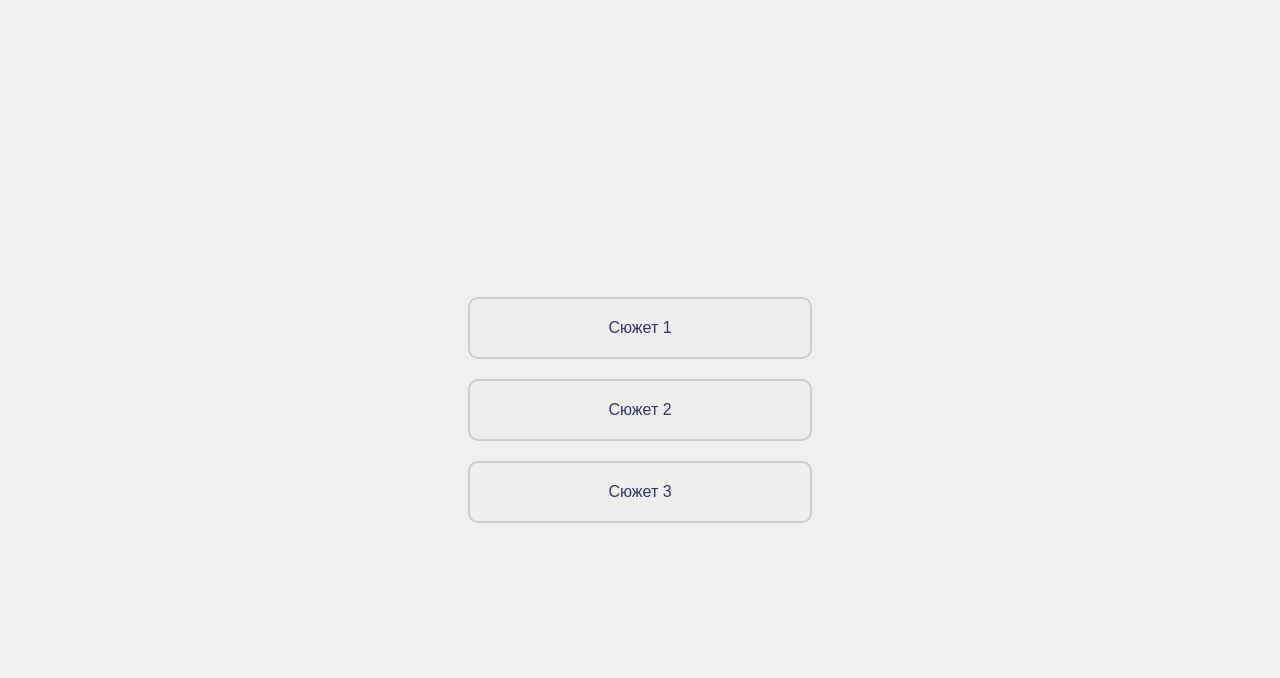
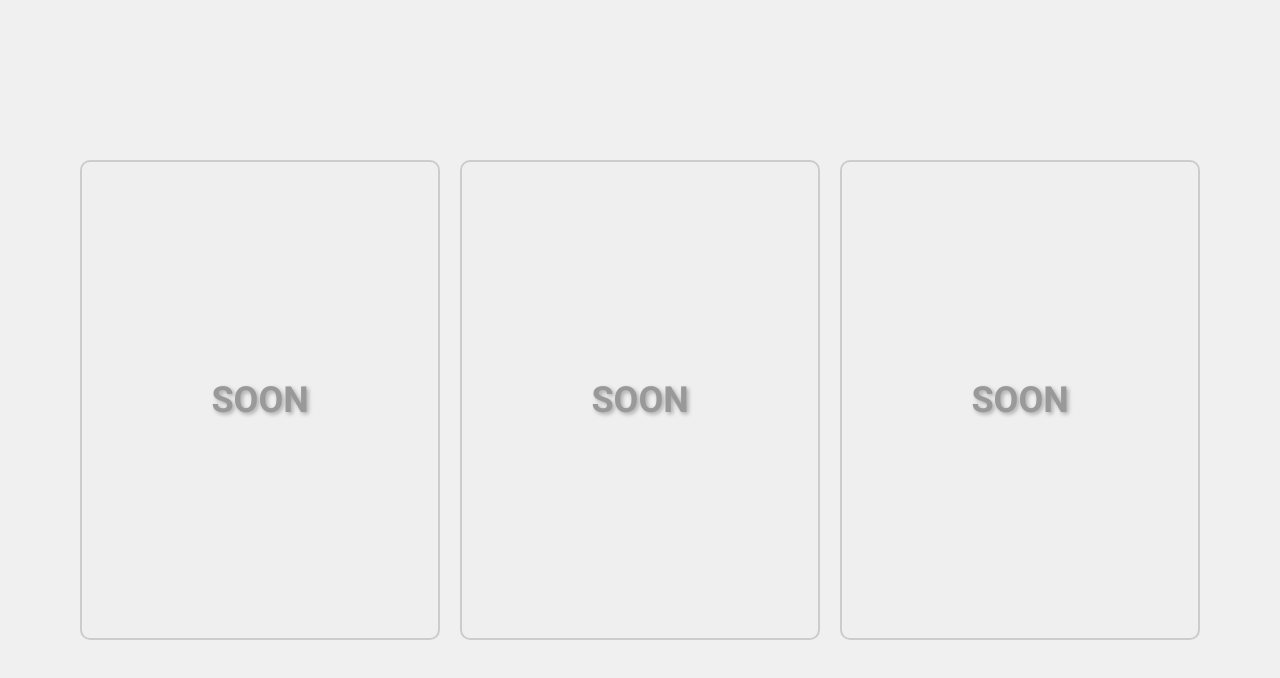
Before and after one commit to No4Ka299/G3laZi-Inspector, a plain HTML site: page story_choices.html in a window 1280 px wide. Drawn offline with Linux system fonts and the light colour scheme.

Commit message:
Add files via upload

```diff
--- a/story_choices.html
+++ b/story_choices.html
@@ -2,6 +2,10 @@
 <html>
 <head>
   <title>Выбор сюжета</title>
+  <!-- Подключаем шрифт Roboto -->
+  <link rel="preconnect" href="https://fonts.googleapis.com">
+  <link rel="preconnect" href="https://fonts.gstatic.com" crossorigin>
+  <link href="https://fonts.googleapis.com/css2?family=Roboto:wght@400;700&display=swap" rel="stylesheet">
   <style>
     body {
       background-color: #f0f0f0;
@@ -17,33 +21,63 @@
 
     .story-choice-container {
       display: flex;
-      flex-direction: column;
+      flex-direction: row;
       align-items: center;
+      justify-content: center;
       gap: 20px;
-      margin-top: 20px;
+      width: 100%;
+      max-width: 1200px;
     }
 
     .story-choice {
-      width: 300px;
+      width: 30%;
+      min-height: 60vh;
       padding: 20px;
-      background-color: #eee;
+      background-color: rgba(238, 238, 238, 0.7); /* Прозрачный фон */
       border: 2px solid #ccc;
       border-radius: 10px;
       text-align: center;
       cursor: pointer;
       transition: background-color 0.3s ease;
+      display: flex;
+      flex-direction: column;
+      justify-content: center;
+      box-sizing: border-box;
+      font-family: 'Roboto', sans-serif;
+      font-size: 24px;
+      font-weight: bold;
+      position: relative; /* Для позиционирования текста "SOON" */
+      backdrop-filter: blur(5px); /* Размытие фона */
+    }
+
+    .story-choice.soon { /* Добавляем стиль для класса "soon" */
+      color: transparent; /* Делаем текст прозрачным */
     }
 
     .story-choice:hover {
       background-color: #ddd;
     }
+
+    .story-choice::before {
+      content: "SOON";
+      position: absolute;
+      top: 50%;
+      left: 50%;
+      transform: translate(-50%, -50%);
+      font-size: 36px;
+      color: #999;
+      font-weight: bold;
+      text-shadow: 2px 2px 4px rgba(0, 0, 0, 0.3);
+      z-index: 1; /* Чтобы текст был над фоном */
+      pointer-events: none; /* Чтобы клики проходили сквозь текст */
+    }
   </style>
 </head>
 <body>
   <div class="story-choice-container">
-    <div class="story-choice" onclick="startStory('story1')">Сюжет 1</div>
-    <div class="story-choice" onclick="startStory('story2')">Сюжет 2</div>
-    <div class="story-choice" onclick="startStory('story3')">Сюжет 3</div>
+    <div class="story-choice soon" onclick="startStory('story1')">Сюжет 1</div>
+    <div class="story-choice soon" onclick="startStory('story2')">Сюжет 2</div>
+    <div class="story-choice soon" onclick="startStory('story3')">Сюжет 3</div>
   </div>
 
   <script>
```
